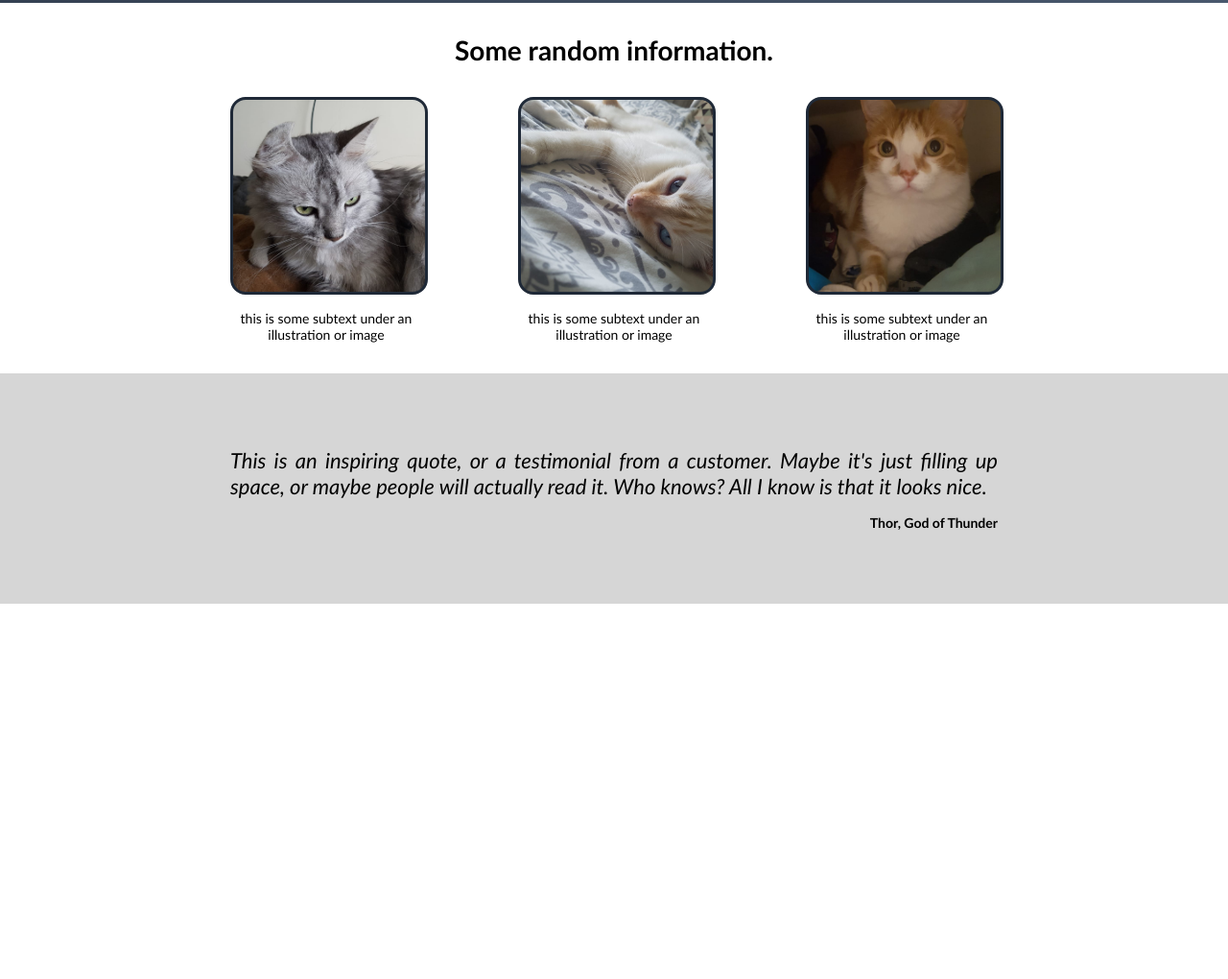
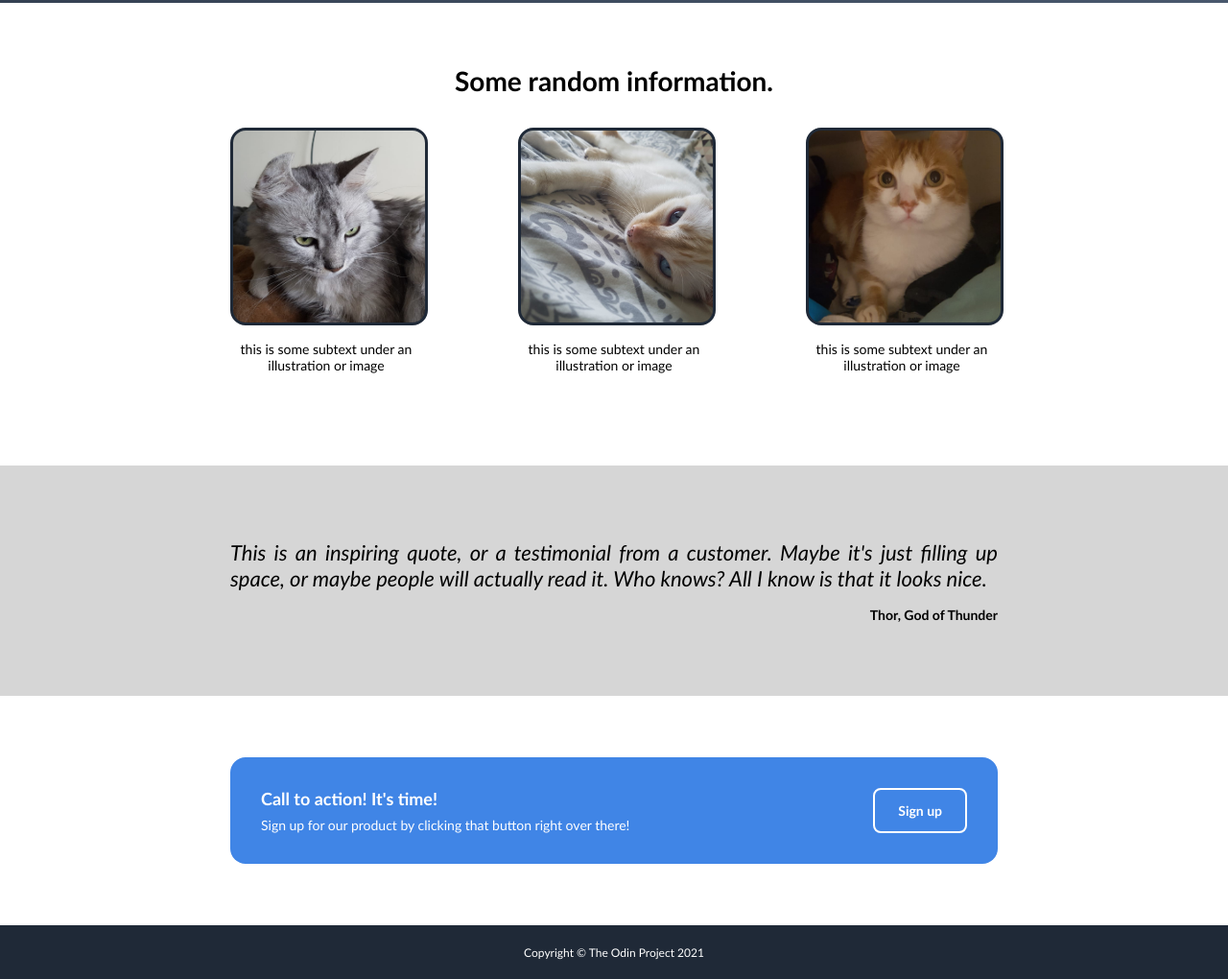
Before and after one commit to Vimpandra/odin-project-landing-page, a plain HTML site: page index.html in a window 1280 px wide. Shown: the part 797-1817 px from the top of the page at 96% size. Before the commit the page ends 1426 px from the top, so only its background shows below. Drawn offline with Linux system fonts and the light colour scheme.

Commit message:
Finished all sections, need ajustments, animations and some content

```diff
--- a/index.html
+++ b/index.html
@@ -25,7 +25,7 @@
             <div class="banner-info">
                 <h1>This website is awesome</h1>
                 <p>This website has some subtext that goes here under the main title. It's a smaller font and the color is lower contrast</p>
-                <button>Sign up</button>
+                <button type="button">Sign up</button>
             </div>
             <img src="images/WhatsApp Image 2022-05-23 at 16.29.01.jpeg" alt="placeholder image">
         </div>
@@ -58,6 +58,20 @@
         </div>
     </section>
 
+    <section class="call-to-action">
+        <div class="action-box">
+            <div>
+                <h3>Call to action! It's time!</h3>
+                <p>Sign up for our product by clicking that button right over there!</p>
+            </div>
+            <button type="button">Sign up</button>
+        </div>
+    </section>
+
+    <footer>
+        <p>Copyright © The Odin Project 2021</p>
+    </footer>
+
 
 </body>
 </html>
--- a/style.css
+++ b/style.css
@@ -1,4 +1,4 @@
-/* Variables and resets */
+/* Variables, resets and universal */
 
 :root {
     --lightblue: #4085e6;
@@ -13,10 +13,11 @@
     padding: 0;
     list-style: none;
 }
-h2 {
-    font-size: 28px;
-    font-weight: bold;
-    margin: 32px 0;
+
+body {
+    display: flex;
+    flex-direction: column;
+    gap: 64px;
 }
 
 /* Navbar */
@@ -91,13 +92,13 @@ h2 {
     margin-bottom: 16px;
 }
 .banner-info button {
+    background-color: transparent;
+    border: 2px solid white;
+    border-radius: 8px;
+    color: white;
     padding: 8px 24px;
-    font-size: 16px;
+    font-size: 14px;
     font-weight: bold;
-    background-color: var(--lightblue);
-    border-radius: 10px;
-    border: none;
-    color: white;
 }
 
 .banner img {
@@ -110,6 +111,12 @@ h2 {
 .info-section {
     display: flex;
     justify-content: center;
+}
+
+.info-cards h2 {
+    font-size: 28px;
+    font-weight: bold;
+    margin-bottom: 32px;
 }
 
 .info-cards {
@@ -181,3 +188,54 @@ h2 {
     font-weight: bold;
     text-align: right;
 }
+
+/* Call to Action section */
+
+.call-to-action {
+    background-color: var(--lightblue);
+    width: 800px;
+    align-self: center;
+    border-radius: 16px;
+    color: white;
+}
+
+.action-box {
+    display: flex;
+    justify-content: space-between;
+    padding: 32px;
+}
+
+.action-box div h3 {
+    font-weight: bold;
+    font-size: 18px;
+    margin-bottom: 8px;
+}
+
+.action-box div p {
+    font-size: 14px;
+}
+
+.action-box button {
+    background-color: transparent;
+    border: 2px solid white;
+    border-radius: 8px;
+    color: white;
+    padding: 8px 24px;
+    font-size: 14px;
+    font-weight: bold;
+}
+
+/* Footer */
+
+footer {
+    background-color: var(--darkblue);
+    color: white;
+    height: 56px;
+    display: flex;
+    justify-content: center;
+    align-items: center;
+}
+
+footer p {
+    font-size: 12px;
+}
```
